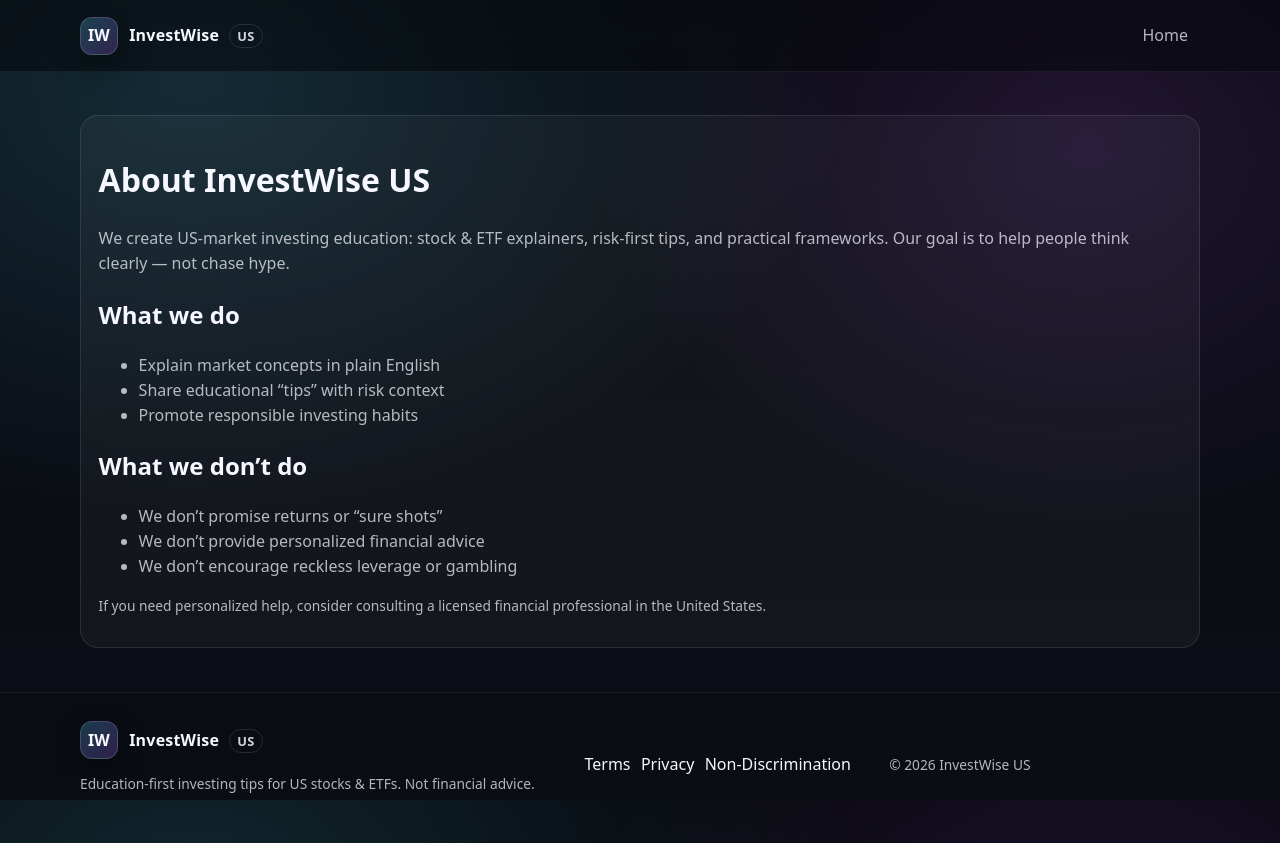
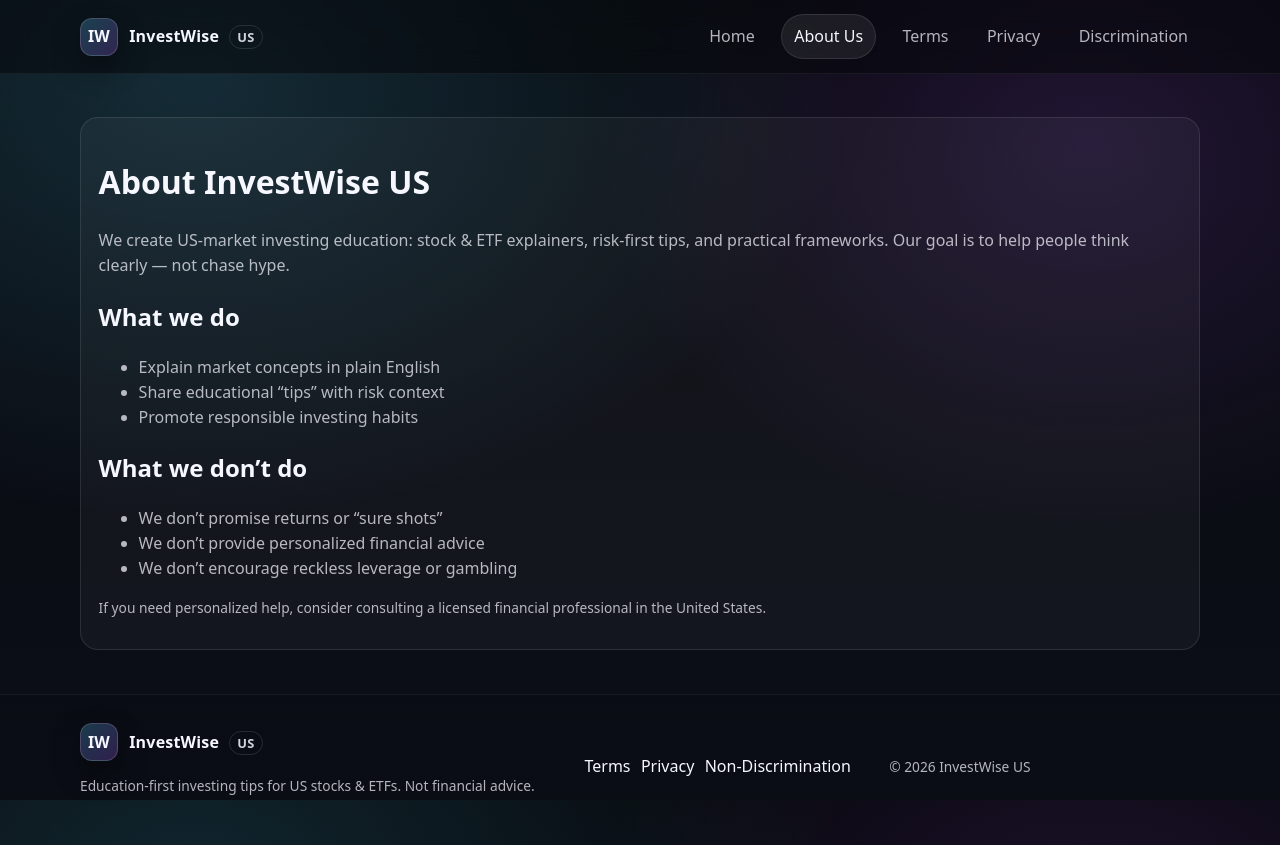
Before and after one commit to jaiguar/Investment-Tips, a plain HTML site: page about.html in a window 1280 px wide. Drawn offline with Linux system fonts and the light colour scheme.

Commit message:
update about section

```diff
--- a/about.html
+++ b/about.html
@@ -15,10 +15,10 @@
       <button class="nav-toggle" id="navToggle" aria-expanded="false" aria-controls="navLinks"><span class="sr-only">Open menu</span><span aria-hidden="true">☰</span></button>
       <div class="links" id="navLinks">
         <a href="index.html">Home</a>
-        <!-- <a class="active" href="about.html">About Us</a>
+        <a class="active" href="about.html">About Us</a>
         <a href="terms.html">Terms</a>
         <a href="privacy.html">Privacy</a>
-        <a href="discrimination.html">Discrimination</a> -->
+        <a href="discrimination.html">Discrimination</a>
       </div>
     </nav>
   </header>
```
